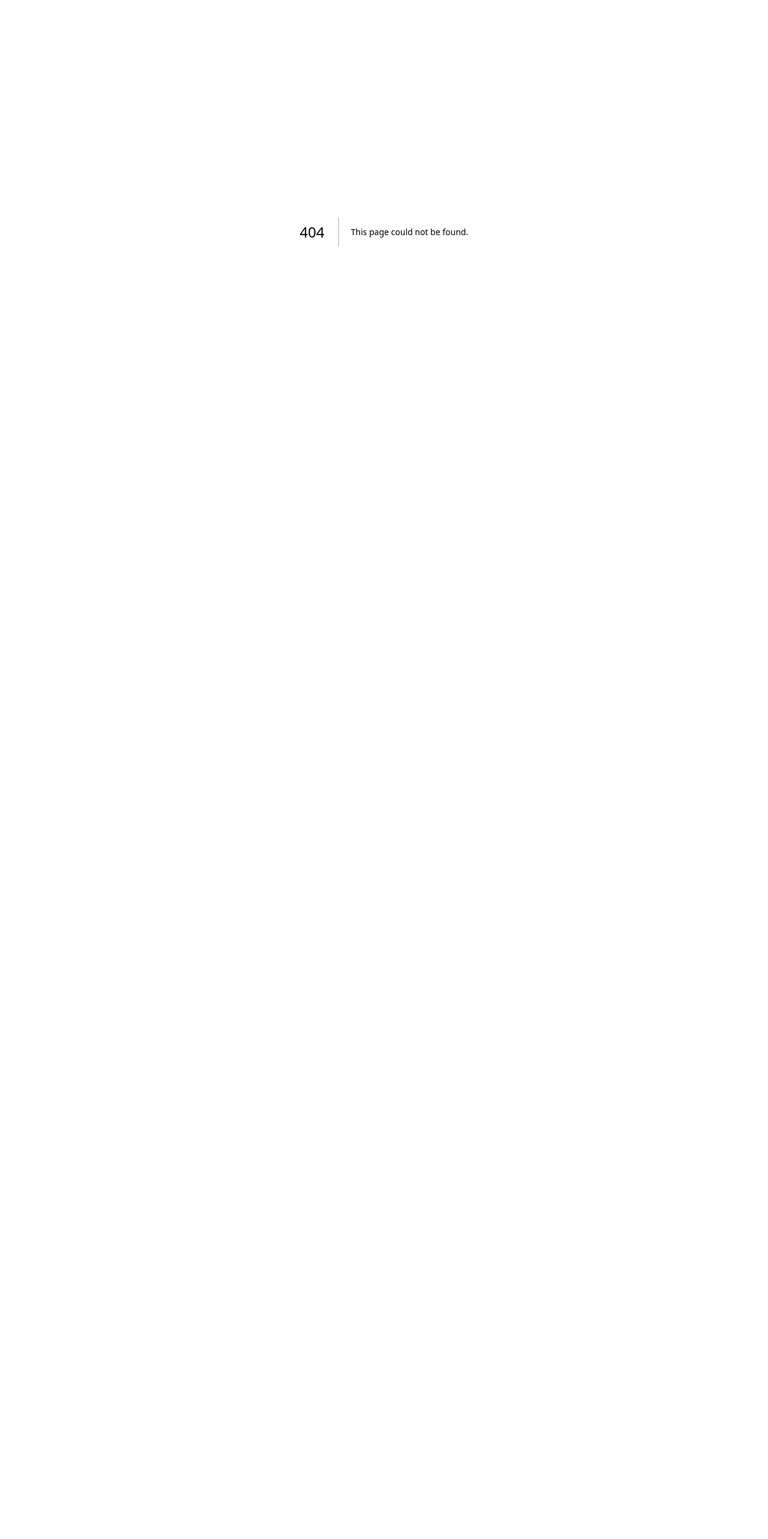
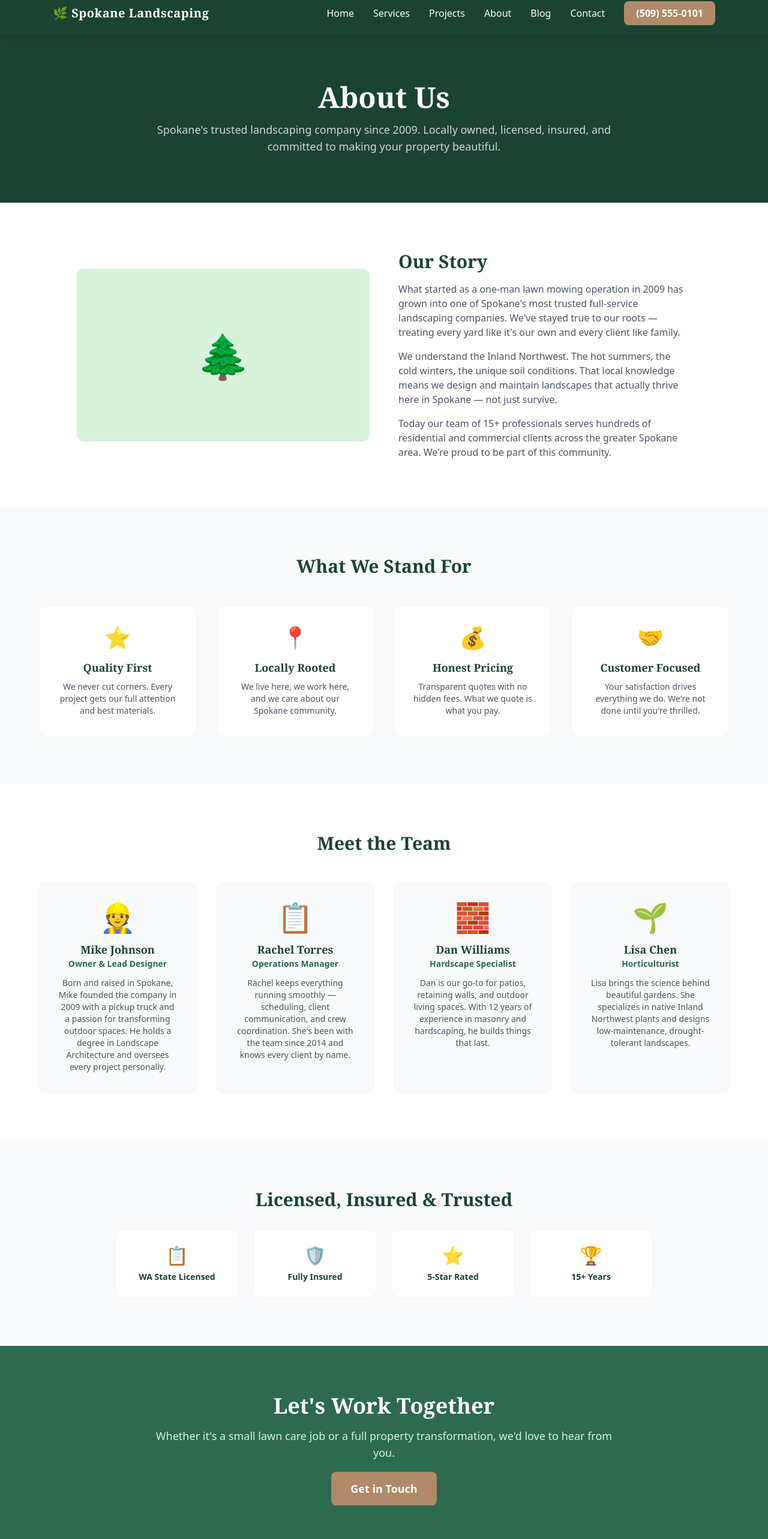
Before and after one commit to AutoRepHero/landscaper-demo, a Next.js app: page /about in a window 1280 px wide. Before the commit this address had no page. Shown: the part 14-2580 px from the top of the page at 60% size. Before the commit the page ends 800 px from the top, so only its background shows below. Built offline with nearby package versions, Linux system fonts and the light colour scheme.

Commit message:
Create page.tsx

```diff
--- /dev/null
+++ b/src/app/about/page.tsx
@@ -0,0 +1,195 @@
+import Header from "@/components/Header";
+import Footer from "@/components/Footer";
+import Link from "next/link";
+import type { Metadata } from "next";
+
+export const metadata: Metadata = {
+  title: "About Us | Spokane's Trusted Landscaping Company",
+  description:
+    "Learn about Spokane Landscaping — a locally owned, licensed, and insured landscaping company serving the greater Spokane, WA area since 2009.",
+};
+
+const team = [
+  {
+    name: "Mike Johnson",
+    role: "Owner & Lead Designer",
+    bio: "Born and raised in Spokane, Mike founded the company in 2009 with a pickup truck and a passion for transforming outdoor spaces. He holds a degree in Landscape Architecture and oversees every project personally.",
+    icon: "👷",
+  },
+  {
+    name: "Rachel Torres",
+    role: "Operations Manager",
+    bio: "Rachel keeps everything running smoothly — scheduling, client communication, and crew coordination. She's been with the team since 2014 and knows every client by name.",
+    icon: "📋",
+  },
+  {
+    name: "Dan Williams",
+    role: "Hardscape Specialist",
+    bio: "Dan is our go-to for patios, retaining walls, and outdoor living spaces. With 12 years of experience in masonry and hardscaping, he builds things that last.",
+    icon: "🧱",
+  },
+  {
+    name: "Lisa Chen",
+    role: "Horticulturist",
+    bio: "Lisa brings the science behind beautiful gardens. She specializes in native Inland Northwest plants and designs low-maintenance, drought-tolerant landscapes.",
+    icon: "🌱",
+  },
+];
+
+const values = [
+  { title: "Quality First", desc: "We never cut corners. Every project gets our full attention and best materials.", icon: "⭐" },
+  { title: "Locally Rooted", desc: "We live here, we work here, and we care about our Spokane community.", icon: "📍" },
+  { title: "Honest Pricing", desc: "Transparent quotes with no hidden fees. What we quote is what you pay.", icon: "💰" },
+  { title: "Customer Focused", desc: "Your satisfaction drives everything we do. We're not done until you're thrilled.", icon: "🤝" },
+];
+
+export default function AboutPage() {
+  return (
+    <>
+      <Header />
+      <main>
+        {/* Hero */}
+        <section className="bg-brand-dark text-white py-20 px-6 text-center">
+          <div className="max-w-3xl mx-auto">
+            <h1 className="font-heading text-4xl md:text-5xl font-bold mb-4">
+              About Us
+            </h1>
+            <p className="text-lg text-gray-300">
+              Spokane's trusted landscaping company since 2009. Locally owned,
+              licensed, insured, and committed to making your property beautiful.
+            </p>
+          </div>
+        </section>
+
+        {/* Story */}
+        <section className="py-20 px-6 bg-white">
+          <div className="max-w-5xl mx-auto md:flex items-center gap-12">
+            <div className="md:w-1/2 mb-8 md:mb-0">
+              <div className="bg-brand-light rounded-xl h-72 flex items-center justify-center text-7xl">
+                🌲
+              </div>
+            </div>
+            <div className="md:w-1/2">
+              <h2 className="font-heading text-3xl font-bold text-brand-dark mb-4">
+                Our Story
+              </h2>
+              <p className="text-gray-600 mb-4">
+                What started as a one-man lawn mowing operation in 2009 has grown
+                into one of Spokane's most trusted full-service landscaping
+                companies. We've stayed true to our roots — treating every yard
+                like it's our own and every client like family.
+              </p>
+              <p className="text-gray-600 mb-4">
+                We understand the Inland Northwest. The hot summers, the cold
+                winters, the unique soil conditions. That local knowledge means
+                we design and maintain landscapes that actually thrive here in
+                Spokane — not just survive.
+              </p>
+              <p className="text-gray-600">
+                Today our team of 15+ professionals serves hundreds of
+                residential and commercial clients across the greater Spokane
+                area. We're proud to be part of this community.
+              </p>
+            </div>
+          </div>
+        </section>
+
+        {/* Values */}
+        <section className="py-20 px-6 bg-gray-50">
+          <div className="max-w-6xl mx-auto">
+            <h2 className="font-heading text-3xl font-bold text-brand-dark text-center mb-12">
+              What We Stand For
+            </h2>
+            <div className="grid grid-cols-1 md:grid-cols-2 lg:grid-cols-4 gap-8">
+              {values.map((v) => (
+                <div
+                  key={v.title}
+                  className="bg-white rounded-xl p-8 text-center border border-gray-100 hover:shadow-lg transition"
+                >
+                  <div className="text-4xl mb-4">{v.icon}</div>
+                  <h3 className="font-heading text-lg font-bold text-brand-dark mb-2">
+                    {v.title}
+                  </h3>
+                  <p className="text-gray-600 text-sm">{v.desc}</p>
+                </div>
+              ))}
+            </div>
+          </div>
+        </section>
+
+        {/* Team */}
+        <section className="py-20 px-6 bg-white">
+          <div className="max-w-6xl mx-auto">
+            <h2 className="font-heading text-3xl font-bold text-brand-dark text-center mb-12">
+              Meet the Team
+            </h2>
+            <div className="grid grid-cols-1 md:grid-cols-2 lg:grid-cols-4 gap-8">
+              {team.map((t) => (
+                <div
+                  key={t.name}
+                  className="bg-gray-50 rounded-xl p-8 text-center border border-gray-100"
+                >
+                  <div className="text-5xl mb-4">{t.icon}</div>
+                  <h3 className="font-heading text-lg font-bold text-brand-dark">
+                    {t.name}
+                  </h3>
+                  <p className="text-brand-green font-semibold text-sm mb-3">
+                    {t.role}
+                  </p>
+                  <p className="text-gray-600 text-sm">{t.bio}</p>
+                </div>
+              ))}
+            </div>
+          </div>
+        </section>
+
+        {/* Credentials */}
+        <section className="py-20 px-6 bg-gray-50">
+          <div className="max-w-4xl mx-auto text-center">
+            <h2 className="font-heading text-3xl font-bold text-brand-dark mb-8">
+              Licensed, Insured & Trusted
+            </h2>
+            <div className="grid grid-cols-2 md:grid-cols-4 gap-6">
+              <div className="bg-white rounded-xl p-6 border border-gray-100">
+                <div className="text-3xl mb-2">📋</div>
+                <p className="text-sm font-semibold text-brand-dark">WA State Licensed</p>
+              </div>
+              <div className="bg-white rounded-xl p-6 border border-gray-100">
+                <div className="text-3xl mb-2">🛡️</div>
+                <p className="text-sm font-semibold text-brand-dark">Fully Insured</p>
+              </div>
+              <div className="bg-white rounded-xl p-6 border border-gray-100">
+                <div className="text-3xl mb-2">⭐</div>
+                <p className="text-sm font-semibold text-brand-dark">5-Star Rated</p>
+              </div>
+              <div className="bg-white rounded-xl p-6 border border-gray-100">
+                <div className="text-3xl mb-2">🏆</div>
+                <p className="text-sm font-semibold text-brand-dark">15+ Years</p>
+              </div>
+            </div>
+          </div>
+        </section>
+
+        {/* CTA */}
+        <section className="py-20 px-6 bg-brand-green text-white text-center">
+          <div className="max-w-3xl mx-auto">
+            <h2 className="font-heading text-3xl md:text-4xl font-bold mb-4">
+              Let's Work Together
+            </h2>
+            <p className="text-lg mb-8 text-brand-light">
+              Whether it's a small lawn care job or a full property
+              transformation, we'd love to hear from you.
+            </p>
+            <Link
+              href="/contact"
+              className="bg-brand-gold text-white font-bold px-8 py-4 rounded-lg hover:bg-opacity-90 transition text-lg"
+            >
+              Get in Touch
+            </Link>
+          </div>
+        </section>
+      </main>
+      <Footer />
+    </>
+  );
+}
```
